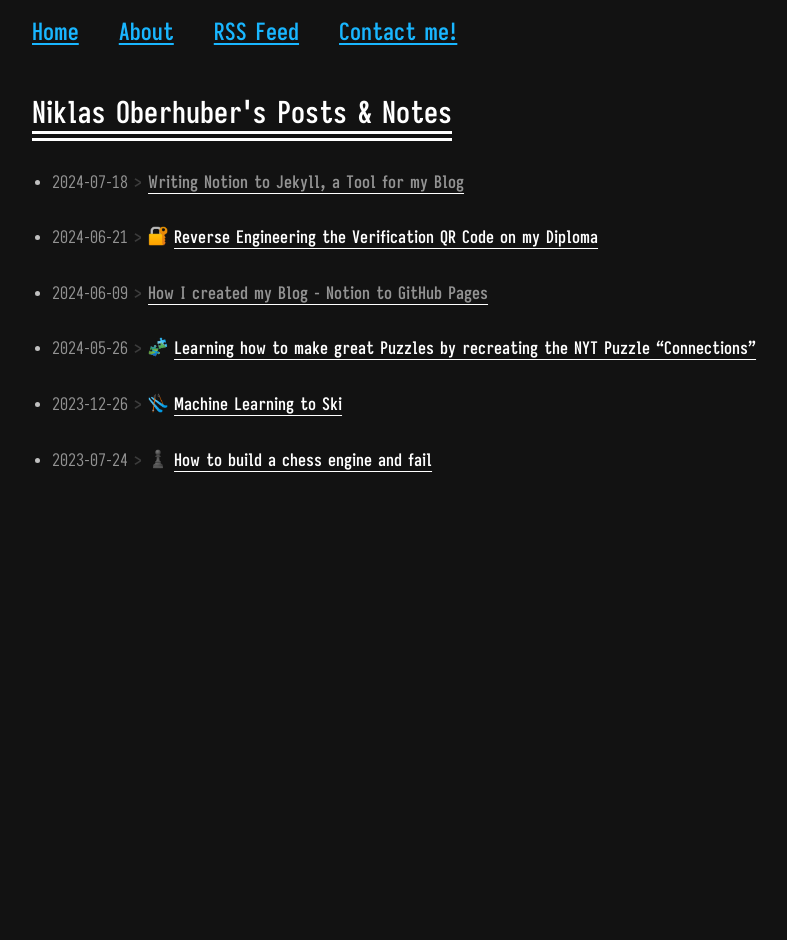
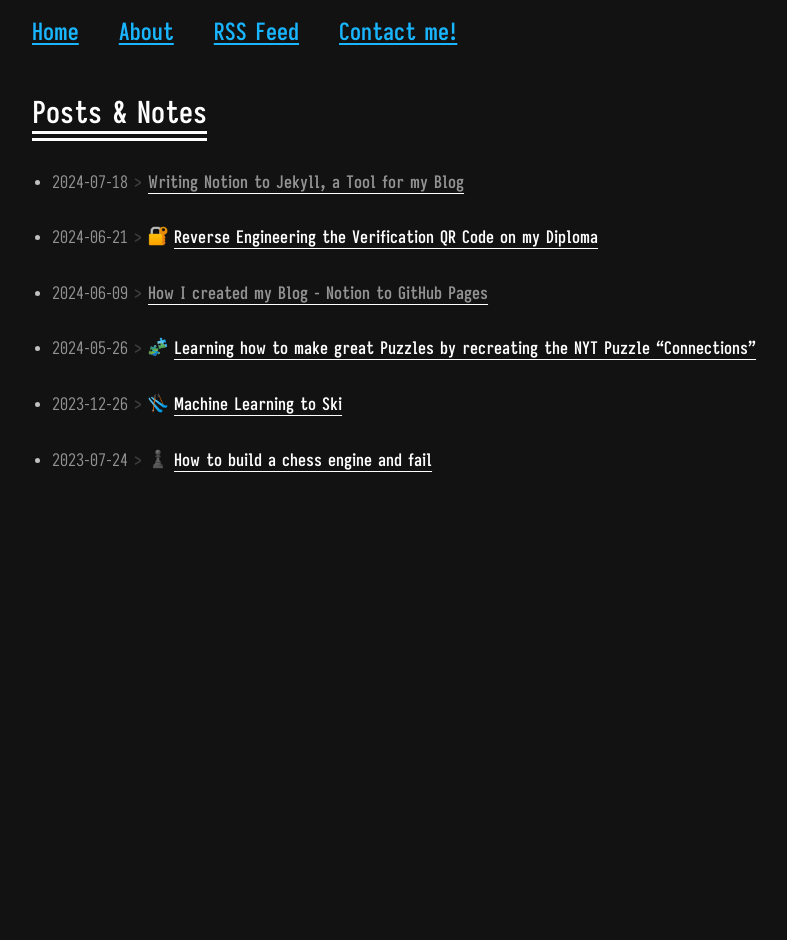
Before and after one commit to obrhubr/obrhubr.github.io, a Jekyll site: the page built from index.html, in a window 1280 px wide. Shown: the whole page, without its empty margins (208-995 px from the left). Built offline with Jekyll 4.4.1, drawn with Linux system fonts in a browser that asks for light colours.

Commit message:
add name to every page title

```diff
--- a/_layouts/head.html
+++ b/_layouts/head.html
@@ -6,7 +6,11 @@
 		<meta name="viewport" content="width=device-width, initial-scale=1">
 
 		<!-- Page title -->
-		<title>{{ page.title }}</title>
+		{% if page.url == "/" %}
+			<title>{{ site.data.metadata.person.name }}'s {{ page.title }}</title>
+		{% else %}
+			<title>{{ page.title }} - {{ site.data.metadata.person.name }}</title>
+		{% endif %}
 
 		<!-- Fonts -->
 		<link rel="preload" href="/assets/fonts/iosevka-aile-bold.woff2" as="font" crossorigin="anonymous">
--- a/contact.html
+++ b/contact.html
@@ -1,6 +1,6 @@
 ---
 layout: default
-title: Contact Niklas Oberhuber
+title: Contact
 
 favicon: favicon.png
 ---
--- a/index.html
+++ b/index.html
@@ -1,6 +1,6 @@
 ---
 layout: default
-title: Niklas Oberhuber's Posts & Notes
+title: Posts & Notes
 
 favicon: favicon.png
 ---
```
